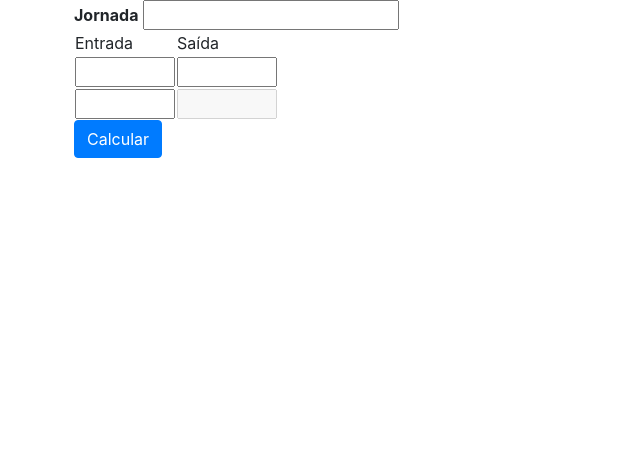
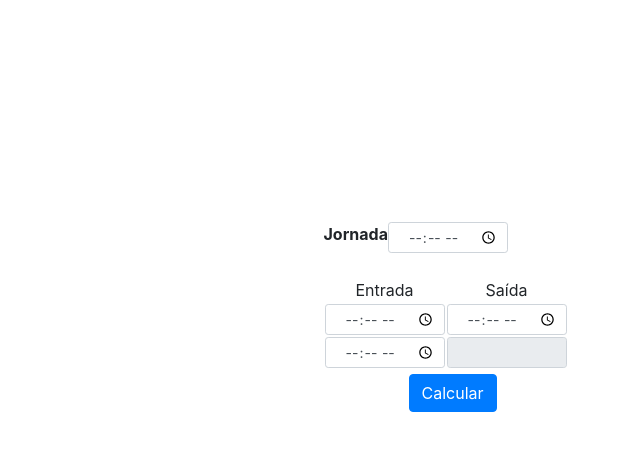
Before and after one commit to ArturJhonys/jornada-trabalho, a plain HTML site: page index.html in a window 1280 px wide. Shown: the whole page, without its empty margins (54-694 px from the left). Drawn offline with Linux system fonts and the light colour scheme.

Commit message:
aplicação do CSS na interface

```diff
--- a/css/main.css
+++ b/css/main.css
@@ -1,15 +1,29 @@
-#app {
-    width: 1024px;
-    height: 400px;
-    margin: auto;
-    top: 50%;
-    left: 50%;
+.container{
+    height: 100%;
+    display: grid;
 }
 
-#app .record {
-    width: 100px;
-    height: auto;
+#app{
+   margin: auto;
+   padding-top: 20%;
+}
+#btnCalcular{
+    margin-left: 85px;
+    margin-top: 5px;
+}
+#j{
+    width:265px;
+}
+.inputHoras{
+    width: 120px !important;
+    text-align: center;
+}
+#campoJornada{
+    margin-left: 60px;
+}
+strong{
     float: left;
-    top: 50%;
-    left: 50%;
 }
+td{
+    text-align: center;
+}
--- a/index.html
+++ b/index.html
@@ -15,25 +15,29 @@
 	<script src="js/bootstrap/popper.min.js"></script>
 
 	<div class="container">
-		<div id="app">
+		<div id="app" class="col-md-6">
+
 			<strong>Jornada</strong>
-			<input id="j" type="text"><br />
-
+			<div id="campoJornada">
+				<input class="form-control form-control-sm inputHoras" id="j" type="time"><br />
+			</div>
 			<table>
 				<tr>
 					<td>Entrada</td>
 					<td>Saída</td>
 				</tr>
 				<tr>
-					<td><input type="text" id="e1" class="record"></td>
-					<td><input type="text" id="s1" class="record"></td>
+					<td><input class="form-control form-control-sm inputHoras" type="time" id="e1" class="record"></td>
+					<td><input class="form-control form-control-sm inputHoras" type="time" id="s1" class="record"></td>
 				</tr>
 				<tr>
-					<td><input type="text" id="e2" class="record"></td>
-					<td><input type="text" id="s2" class="record" disabled></td>
+					<td><input class="form-control form-control-sm inputHoras" type="time" id="e2" class="record"></td>
+					<td><input class="form-control form-control-sm inputHoras" type="text" id="s2" class="record"
+							disabled></td>
 				</tr>
 			</table>
 			<button id="btnCalcular" class="btn btn-primary">Calcular</button>
+
 		</div>
 	</div>
 
```
